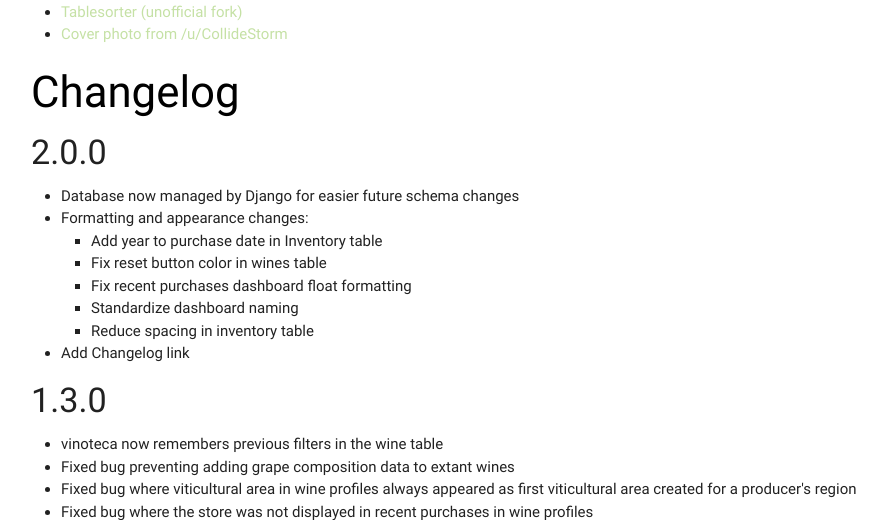
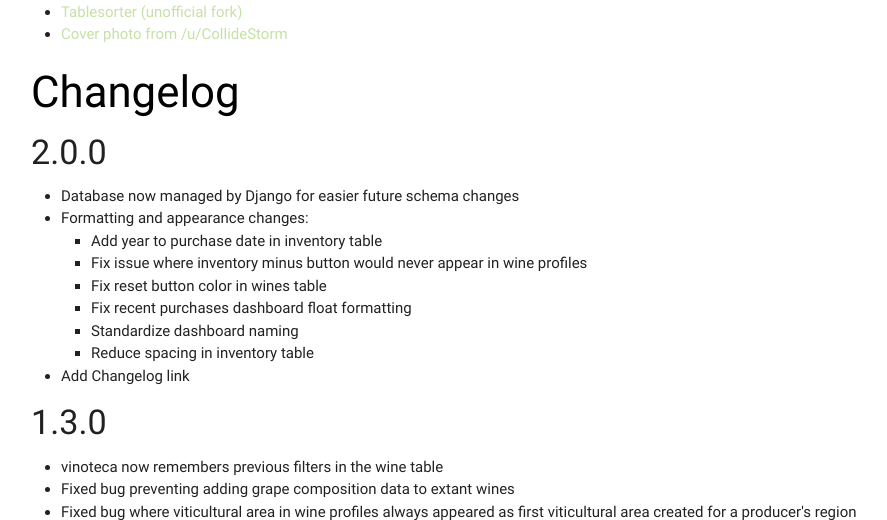
Before and after one commit to threecgreen/vinoteca, a Django app: page /about/ in a window 1280 px wide. Shown: the part 799-1319 px from the top of the page, without its empty margins (161-1048 px from the left). Run offline with Django 3.2, Linux system fonts and the light colour scheme; some libraries are stand-ins or nearby versions.

Commit message:
Fix issue where inventory minus button didn't appear in wine profiles

```diff
--- a/view/templates/wine_profile_base.html
+++ b/view/templates/wine_profile_base.html
@@ -18,7 +18,7 @@
             <a class="waves-effect waves-light btn-floating btn-floating-small light-green lighten-2" href="{% url "Change Inventory" wine_id=wine.id sign="add" %}">
                 <i class="material-icons">add_circle</i>
             </a>
-            {% if inventory > 0 %}
+            {% if wine.inventory > 0 %}
                 <a class="waves-effect waves-light btn-floating btn-floating-small pink darken-3" href="{% url "Change Inventory" wine_id=wine.id sign="subtract" %}">
                     <i class="material-icons">do_not_disturb_on</i>
                 </a>
--- a/vinoteca/templates/about.html
+++ b/vinoteca/templates/about.html
@@ -35,7 +35,8 @@
         <ul class="bullets">
             <li>Database now managed by Django for easier future schema changes</li>
             <li>Formatting and appearance changes:<ul class="bullets">
-                <li style="list-style-type: square">Add year to purchase date in Inventory table</li>
+                <li style="list-style-type: square">Add year to purchase date in inventory table</li>
+                <li style="list-style-type: square">Fix issue where inventory minus button would never appear in wine profiles</li>
                 <li style="list-style-type: square">Fix reset button color in wines table</li>
                 <li style="list-style-type: square">Fix recent purchases dashboard float formatting</li>
                 <li style="list-style-type: square">Standardize dashboard naming</li>
```
